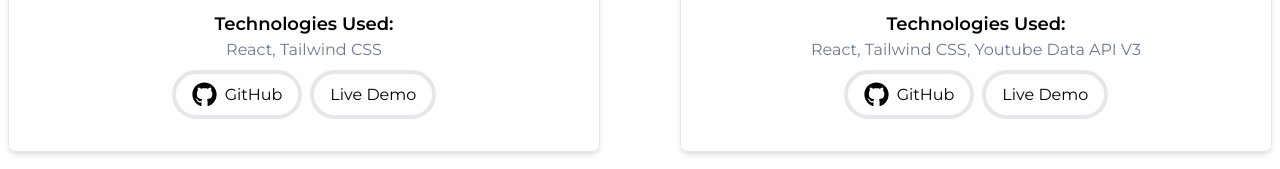
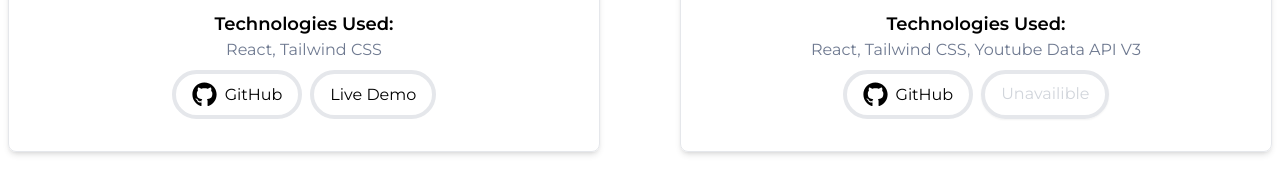
Before and after one commit to Cosmodocus/portfolio, a React (Vite) app: page /details in a window 1280 px wide. Shown: the part 1862-2031 px from the top of the page. Built offline with nearby package versions, Linux system fonts and the light colour scheme.

Commit message:
disabled youtube live demo button

```diff
--- a/src/Components/Projects.jsx
+++ b/src/Components/Projects.jsx
@@ -149,8 +149,8 @@ const Projects = () => {
 								GitHub
 							</Link>
 						</button>
-						<button className=' border-4 rounded-full py-2 px-4'>
-							Live Demo
+						<button className=' flex flex-col border-4 rounded-full py-2 px-4 class="bg-gray-500 text-gray-300 cursor-not-allowed shadow-sm hover:none'>
+							<span className='text-gray-300 '>Unavailible</span>
 						</button>
 					</div>
 				</div>
--- a/src/index.css
+++ b/src/index.css
@@ -15,6 +15,16 @@ body {
 
 .dark p {
 	color: rgb(209, 213, 219);
+}
+.disabled {
+	cursor: not-allowed;
+	background-color: #9ca3af; /* Light gray background */
+	color: #e5e7eb; /* Darker gray text color */
+}
+
+.disabled:hover {
+	background-color: #e5e7eb; /* Light gray background */
+	color: #9ca3af; /* Darker gray text color */
 }
 
 button:hover {
```
